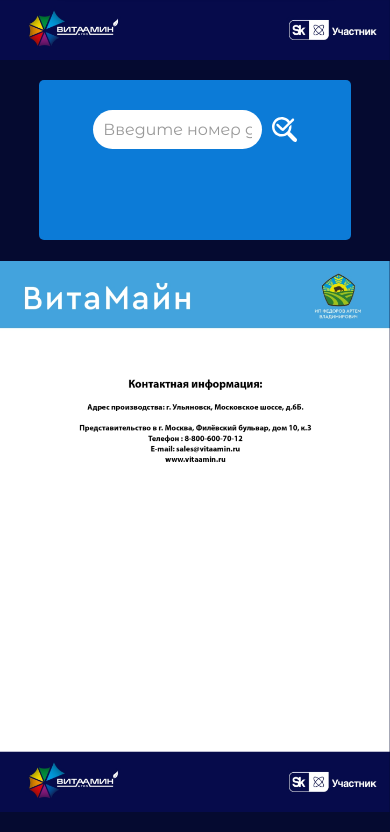
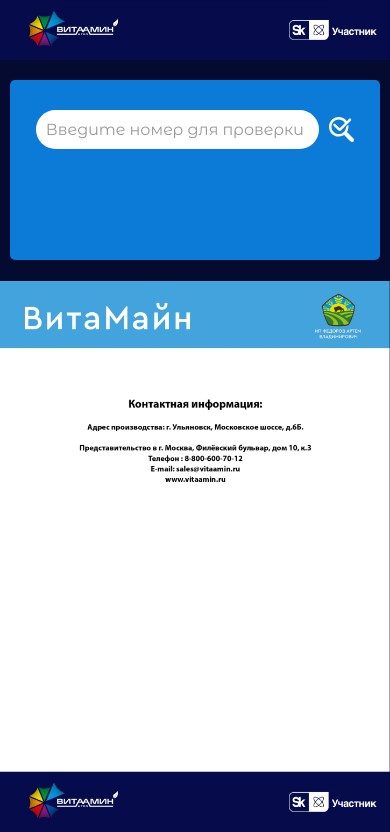
Before and after one commit to odiakovsky/vitamain, a plain HTML site: page index.html in a window 390 px wide. Shown: the part 6259-7091 px from the top of the page. Drawn offline with Linux system fonts and the light colour scheme; a web font is replaced by a local one.

Commit message:
mobile check

```diff
--- a/css/main.css
+++ b/css/main.css
@@ -183,6 +183,19 @@
     .nav-mobile.active {
         display: flex;
     }
+
+    .check {
+        width: 95%;
+        min-height: 180px;
+    }
+
+    .check-field {
+        width: 90%;
+    }
+
+    .input-container {
+        width: 85%;
+    }
 }
 
 
```
